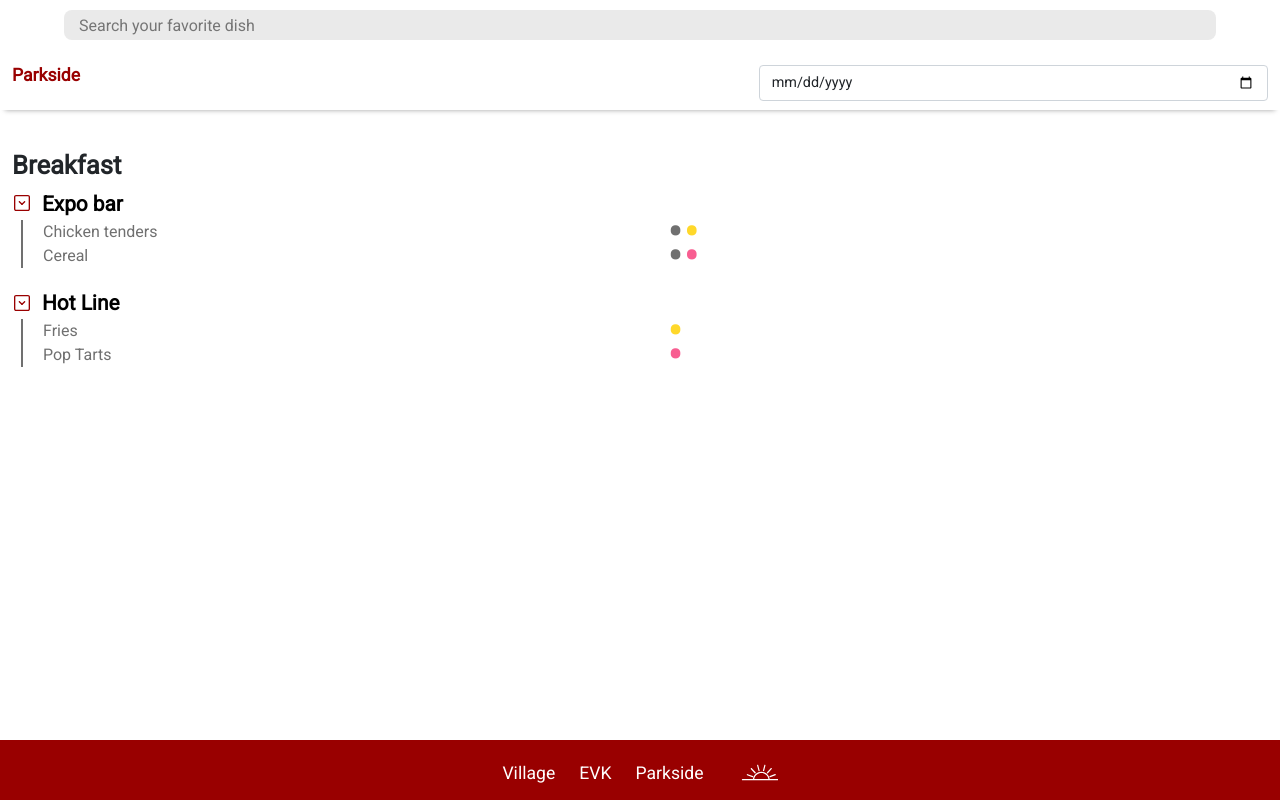
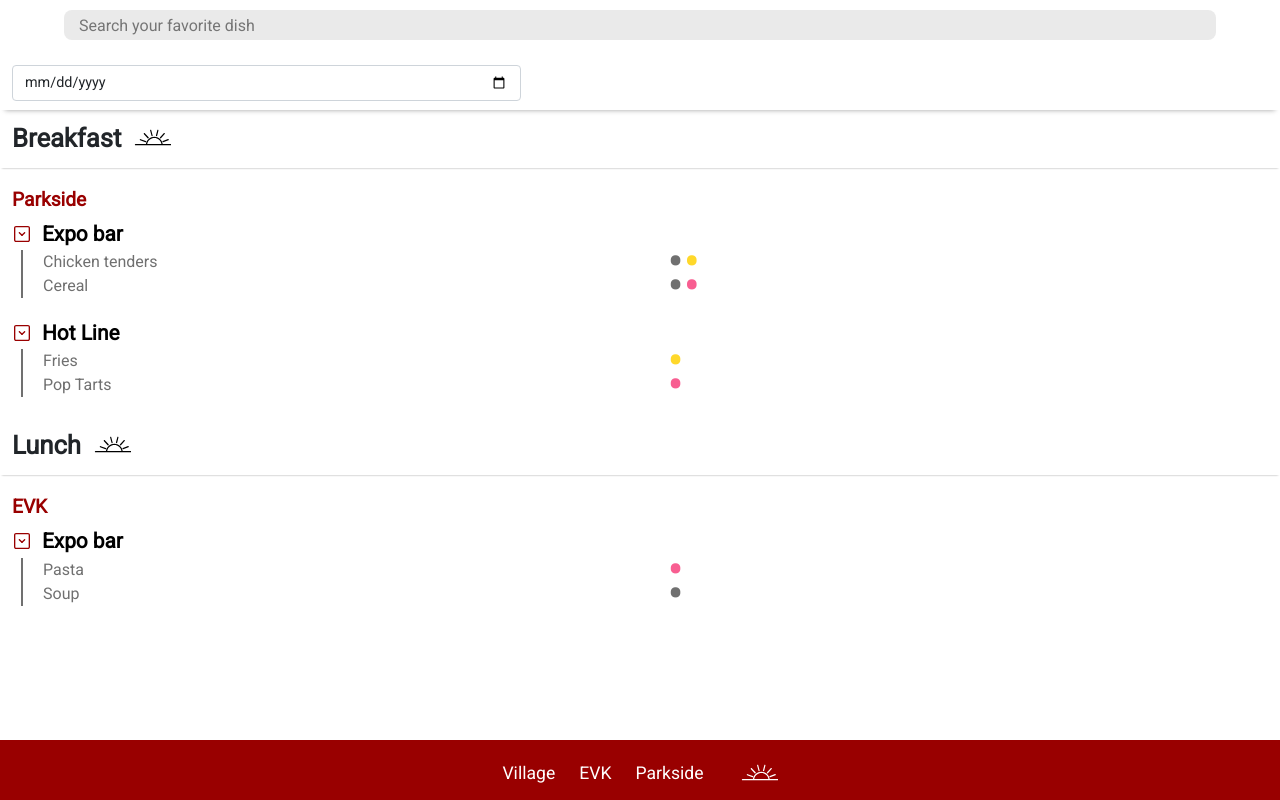
Before and after one commit to scottmai/trojan-dining, a React (Create React App) app in the folder frontend/: page / in a window 1280 px wide. Built offline with nearby package versions, Linux system fonts and the light colour scheme; data requests are answered from the project's data file.

Commit message:
changed mealtime format to vertical, added sticky scrolling

```diff
--- /dev/null
+++ b/frontend/src/components/DiningLocation.js
@@ -0,0 +1,18 @@
+import React from "react";
+import MealSection from "./MealSection";
+
+const DiningLocation = (props) => {
+    return (
+        <div className="diningLocation">
+            {console.log(props)}
+            <h2 className="location-title">{props.location.name}</h2>
+            {props.location.stations.map(function (station) {
+                return (
+                    <MealSection stations={station.name} items={station.items} />
+                )
+            })}
+        </div>
+    );
+}
+
+export default DiningLocation;
--- a/frontend/src/components/Header.js
+++ b/frontend/src/components/Header.js
@@ -6,7 +6,7 @@ const Header = ({locationName}) => {
     const [displayDate, setDisplayDate] = useState(today);
     return (
         <div className="header row">
-            <h2 className="col-7">{locationName}</h2>
+            {/* <h2 className="col-7">{locationName}</h2> */}
             <div className="col-5 date-picker">
                 <Form.Group controlId="menu_date" size="sm">
                 <Form.Control
--- a/frontend/src/components/Menu.js
+++ b/frontend/src/components/Menu.js
@@ -5,6 +5,8 @@ import MealSection from './MealSection';
 import Navbar from './Navbar';
 import SearchBar from './SearchBar'
 import axios from 'axios';
+import breakfastIcon from "../assets/icons/sunrise-dark.svg";
+import DiningLocation from './DiningLocation';
 
 export default function Menu() {
     const [menu, setMenu] = useState(null);
@@ -35,13 +37,25 @@ export default function Menu() {
                 <Header locationName={menu[0].dining_halls[0].name} />
             </div>
             {menu != null && menu.length > 0
-                ? <div className="container-fluid menuItems">
-                    <h1 className="mealtimeTitle">Breakfast</h1>
-                    {menu[0].dining_halls[0].stations.map(function (stations) {
+                ?
+                <div className="container-fluid menuItems">
+                   {menu.map(function (mealtime) {
                         return (
-                            <MealSection stations={stations.name} items={stations.items} />
-                        );
-                    })}
+                            <div className="mealtime-section">
+                                <div className="mealtime-banner row">
+                                    <h2 className="mealtimeTitle">
+                                        {mealtime.name}
+                                        <img className="mealtime-icon" alt="Breakfast" src={breakfastIcon} />
+                                    </h2>
+                                </div>
+                                {mealtime.dining_halls.map(function (dining_hall) {
+                                    return (
+                                        <DiningLocation location={dining_hall} />
+                                    )
+                                })}
+                            </div>
+                        )
+                   })}
                 </div>
                 : <p>Menu loading...</p>}
             <Navbar />
@@ -49,4 +63,14 @@ export default function Menu() {
     )
 }
 
+{/* <div className="container-fluid menuItems">
+    <h1 className="dining-location">{menu[0].dining_halls[0].name}</h1>
+    <h2 className="mealtimeTitle">Breakfast</h2>
+    {menu[0].dining_halls[0].stations.map(function (stations) {
+        return (
+            <MealSection stations={stations.name} items={stations.items} />
+        );
+    })}
+</div> */}
+
 //npx json-server --watch db.json --port 8000
--- a/frontend/src/index.scss
+++ b/frontend/src/index.scss
@@ -37,7 +37,6 @@ body {
             display: inline;
         }
     }
-
     .mealtime-icon {
         width: 50px;
         transform: translateY(-5px);
@@ -128,10 +127,28 @@ body {
 }
 
 .menuItems {
-    padding-top: 150px;
+    padding-top: 110px;
     .mealtimeTitle {
         font-weight: bold;
         font-size: 1.6em;
+    }
+    .location-title {
+        font-weight: bold;
+        color: #990000;
+        font-size: 1.2em;
+    }
+    .mealtime-icon {
+        width: 50px;
+        margin-bottom: -10px;
+        // transform: translateY(5px);
+    }
+    .mealtime-banner {
+        padding-top: 10px;
+        background-color: white;
+        margin-bottom: 20px;
+        top: 110px;
+        position: sticky;
+        box-shadow: 0 2px 2px -2px #00000060;
     }
 }
 
```
Also changed, not shown: frontend/src/assets/icons/sunrise-dark.svg (added).
